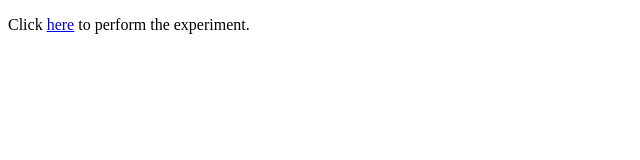
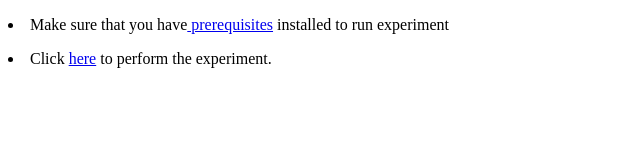
Before and after one commit to virtual-labs/exp-electrostatic-forces-iiith, a plain HTML site: page experiment/simulation/index.html in a window 1280 px wide. Shown: the whole page, without its empty margins (0-640 px from the left). Drawn offline with Linux system fonts and the light colour scheme.

Commit message:
added prerequisite

```diff
--- a/experiment/simulation/index.html
+++ b/experiment/simulation/index.html
@@ -6,8 +6,8 @@
 </head>
 <body>
 		<!-- Your code goes here-->
-
-		<p align="justify"> Click <a href="Electrostatic_Hexane.html">here</a> to perform the experiment.</p>
+	<p><li>Make sure that you have<a href="../Introduction.html"> prerequisites</a> installed to run experiment</li> </p>
+	<p align="justify"><li> Click <a href="Electrostatic_Hexane.html">here</a> to perform the experiment.</li></p>
 
 	<!-- Add JS at the bottom of HTML file -->
         <script src="./js/main.js"></script>
```
